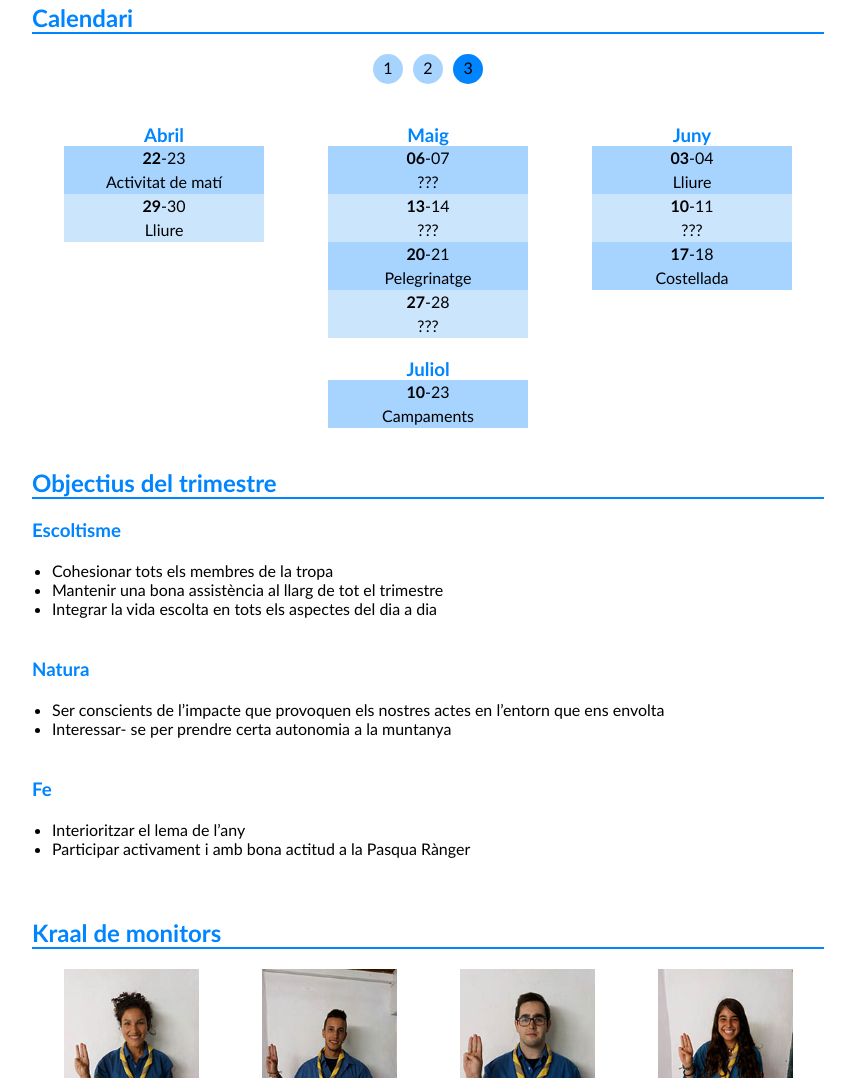
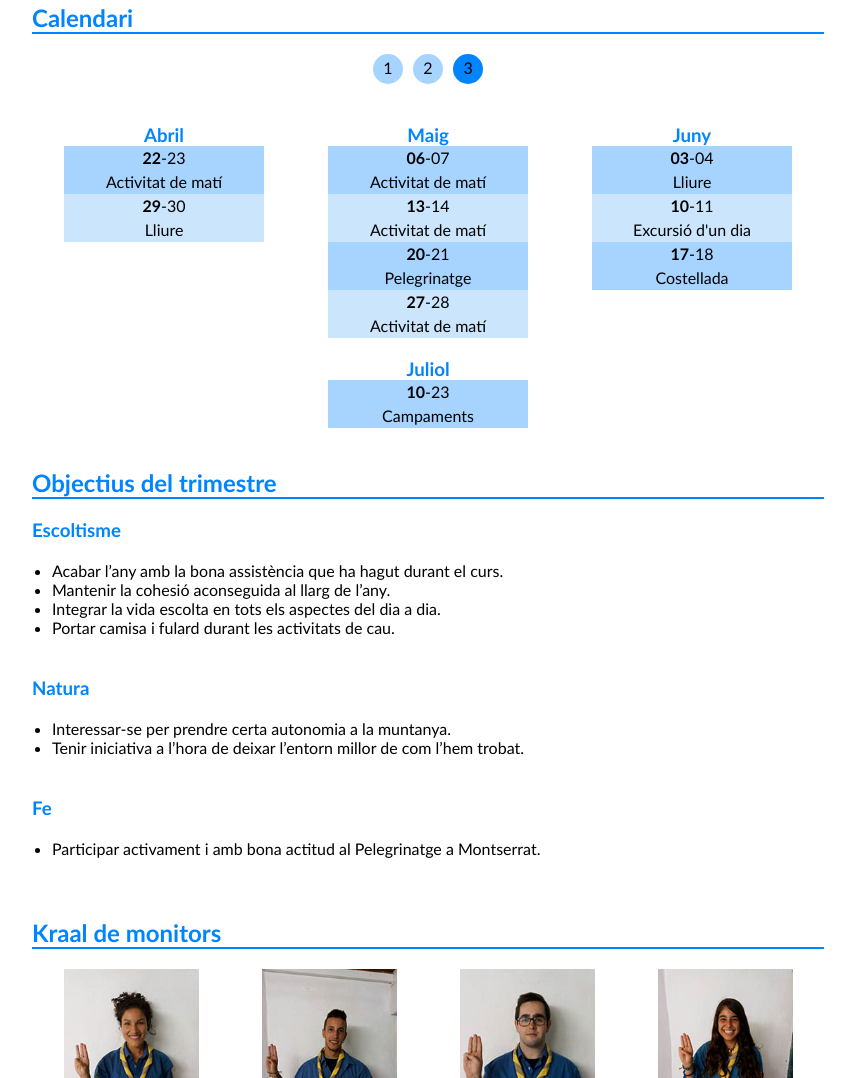
Before and after one commit to thePLO/aech, a plain HTML site: page rangers.html in a window 1280 px wide. Shown: the part 748-1826 px from the top of the page, without its empty margins (212-1067 px from the left). Drawn offline with Linux system fonts and the light colour scheme.

Commit message:
actualitzar rangers

```diff
--- a/rangers.html
+++ b/rangers.html
@@ -97,14 +97,14 @@
 					<div class ="cal-dia"><strong>29</strong>-30<br>Lliure</div>
 				</div>
 				<div class ="cal-mes"><h3>Maig</h3>
-					<div class ="cal-dia"><strong>06</strong>-07<br>???</div>
-					<div class ="cal-dia"><strong>13</strong>-14<br>???</div>
+					<div class ="cal-dia"><strong>06</strong>-07<br>Activitat de matí</div>
+					<div class ="cal-dia"><strong>13</strong>-14<br>Activitat de matí</div>
 					<div class ="cal-dia"><strong>20</strong>-21<br>Pelegrinatge</div>
-					<div class ="cal-dia"><strong>27</strong>-28<br>???</div>
+					<div class ="cal-dia"><strong>27</strong>-28<br>Activitat de matí</div>
 				</div>
 				<div class ="cal-mes"><h3>Juny</h3>
 					<div class ="cal-dia"><strong>03</strong>-04<br>Lliure</div>
-					<div class ="cal-dia"><strong>10</strong>-11<br>???</div>
+					<div class ="cal-dia"><strong>10</strong>-11<br>Excursió d'un dia</div>
 					<div class ="cal-dia"><strong>17</strong>-18<br>Costellada</div>
 				</div>
 				<div class ="cal-mes"><h3>Juliol</h3>
@@ -133,7 +133,7 @@
 							<li>Participar activament a la Pessebrada</li></ul>
 				</div>
 			</div>-->
-			<div>
+			<!--<div>
 				<div class ="obj-cat">
 					<h3>Escoltisme</h3>
 						<ul><li>Cohesionar tots els membres de la tropa</li>
@@ -149,6 +149,24 @@
 					<h3>Fe</h3>
 						<ul><li>Interioritzar el lema de l’any</li>
 						<li>Participar activament i amb bona actitud a la Pasqua Rànger</li></ul>
+				</div>
+			</div>-->
+			<div>
+				<div class ="obj-cat">
+					<h3>Escoltisme</h3>
+						<ul><li>Acabar l’any amb la bona assistència que ha hagut durant el curs.</li>
+						<li>Mantenir la cohesió aconseguida al llarg de l’any.</li>
+						<li>Integrar la vida escolta en tots els aspectes del dia a dia.</li>
+						<li>Portar camisa i fulard durant les activitats de cau.</li></ul>
+				</div>
+				<div class ="obj-cat">
+					<h3>Natura</h3>
+						<ul><li>Interessar-se per prendre certa autonomia a la muntanya.</li>
+						<li>Tenir iniciativa a l’hora de deixar l’entorn millor de com l’hem trobat.</li></ul>
+				</div>
+				<div class ="obj-cat">
+					<h3>Fe</h3>
+						<ul><li>Participar activament i amb bona actitud al Pelegrinatge a Montserrat.</li></ul>
 				</div>
 			</div>
 		</section>
```
